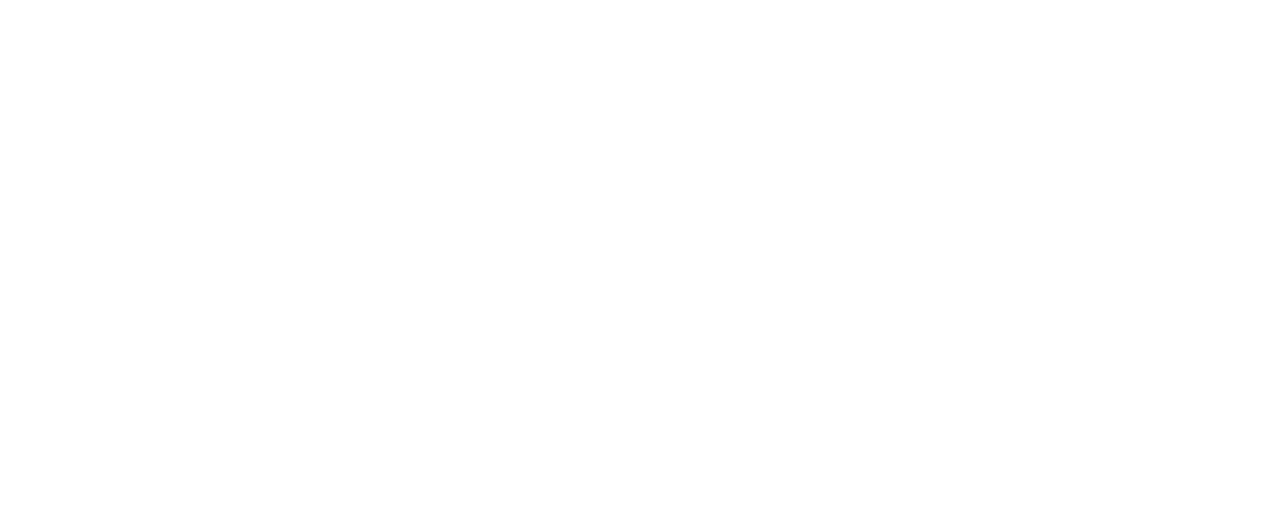
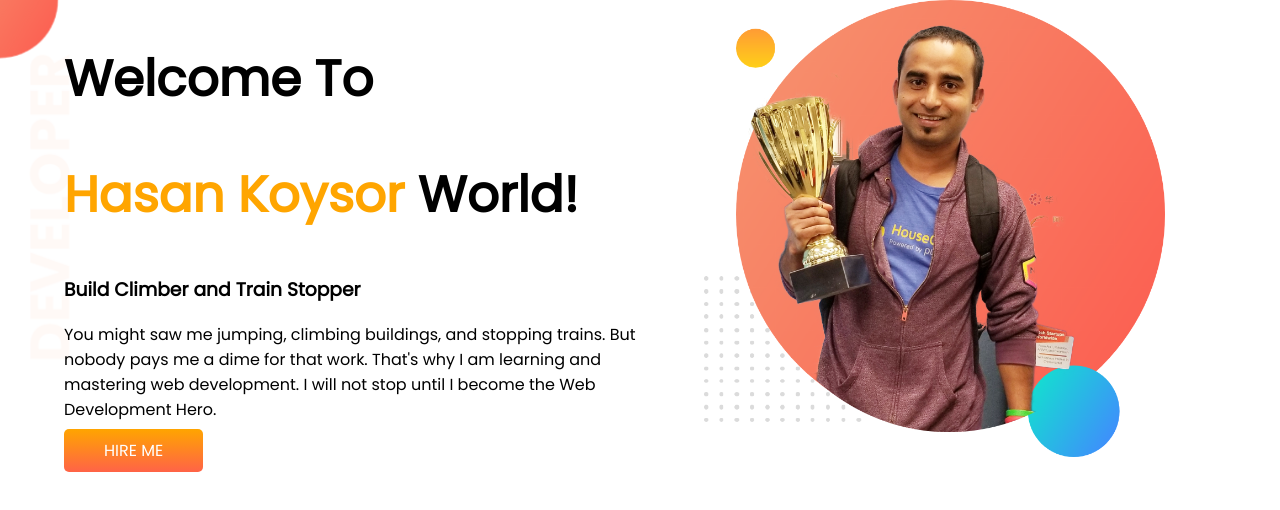
Before and after one commit to Hasankoysor/developer_portfolio, a plain HTML site: page index.html in a window 1280 px wide. Drawn offline with Linux system fonts and the light colour scheme.

Commit message:
first section complete

```diff
--- a/index.html
+++ b/index.html
@@ -1,13 +1,36 @@
 <!DOCTYPE html>
 <html lang="en">
+
 <head>
     <meta charset="UTF-8">
     <meta http-equiv="X-UA-Compatible" content="IE=edge">
     <meta name="viewport" content="width=device-width, initial-scale=1.0">
     <title>HasanKoysor Portfolio</title>
+    <link rel="preconnect" href="https://fonts.googleapis.com">
+    <link rel="preconnect" href="https://fonts.gstatic.com" crossorigin>
+    <link href="https://fonts.googleapis.com/css2?family=Poppins&display=swap" rel="stylesheet">
     <link rel="stylesheet" href="style.css">
 </head>
+
 <body>
+    <section class="top-banner">
+        <div class="half-width">
+            <h1>Welcome To</h1>
+            <h1><span class="orange-color">Hasan Koysor</span> World!</h1>
+            <h3>Build Climber and Train Stopper</h3>
+            <p>You might saw me jumping, climbing buildings, and stopping trains. But nobody pays me a dime for that
+                work.
+                That's why I am learning and mastering web development. I will not stop until I become the Web
+                Development
+                Hero.
+            </p>
+            <a class="link-button" target="_blank" href="https://www.linkedin.com/in/koysor-hasan-080438210/">HIRE
+                ME</a>
+        </div>
+        <div class="half-width">
+            <img src="images/jhankar.png" alt="">
+        </div>
+    </section>
+</body>
 
-</body>
 </html>
--- a/style.css
+++ b/style.css
@@ -0,0 +1,31 @@
+body {
+  font-family: "Poppins", sans-serif;
+  margin: 0;
+}
+h1 {
+  font-size: 50px;
+}
+.orange-color {
+  color: orange;
+}
+section {
+  display: flex;
+}
+.half-width {
+  width: 50%;
+  padding-left: 5%;
+}
+.half-width img {
+  width: 80%;
+}
+.link-button {
+  text-decoration: none;
+  background-image: linear-gradient(orange, tomato);
+  padding: 10px 40px;
+  color: white;
+  border-radius: 5px;
+}
+.top-banner {
+  background-image: url(images/top-banner.png);
+  background-repeat: no-repeat;
+}
```
Also changed, not shown: images/dream-bg.png (added), images/exp-bg.png (added), images/jhankar.png (added), images/jhankar2.png (added), images/my-bg.png (added), images/my-bg2.png (added), images/top-banner.png (added).
